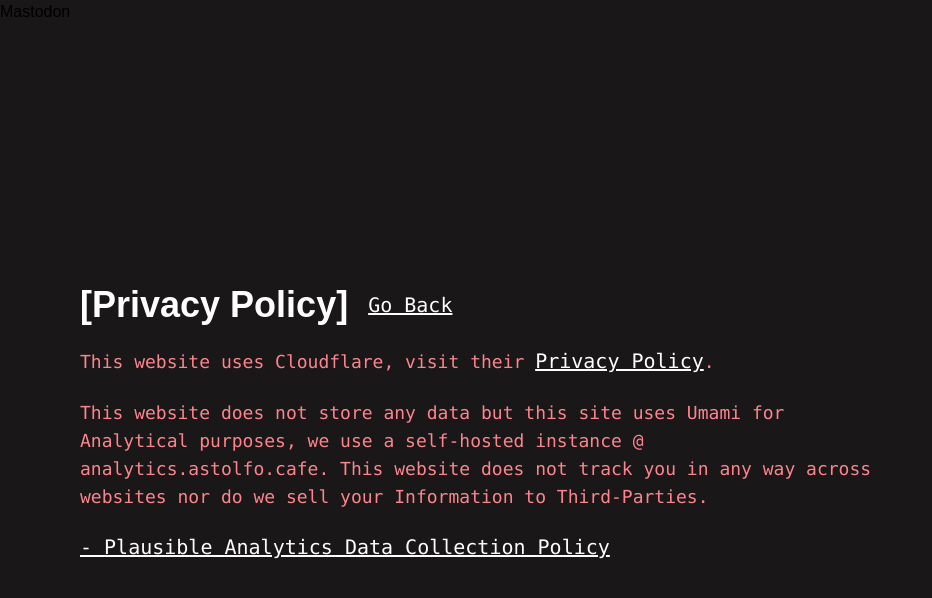
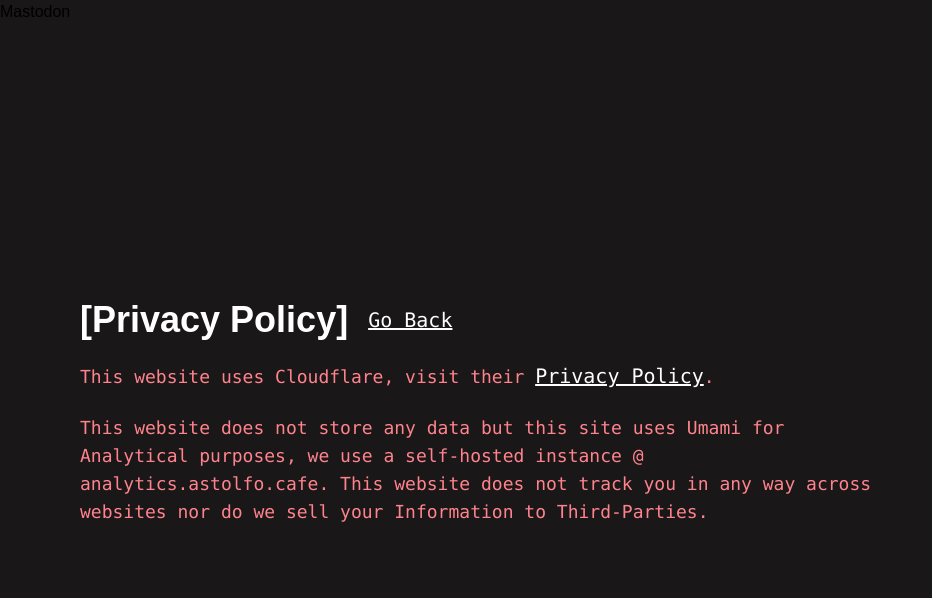
Before and after one commit to ArtieFuzzz/dev.astolfo.cafe, a SvelteKit app: page /privacy in a window 1280 px wide. Shown: the top 598 px of the page, without its empty margins (0-932 px from the left). Built offline with nearby package versions, Linux system fonts and the light colour scheme; a small style sheet from the web is missing.

Commit message:
chore: Remove link

```diff
--- a/src/routes/privacy/+page.svelte
+++ b/src/routes/privacy/+page.svelte
@@ -27,11 +27,6 @@
         purposes, we use a self-hosted instance @ analytics.astolfo.cafe. This website does not track you
         in any way across websites nor do we sell your Information to Third-Parties.
       </p>
-
-      <a
-        href="https://plausible.io/data-policy#first-thing-first-what-we-collect-and-what-we-use-it-for"
-        >- Plausible Analytics Data Collection Policy</a
-      >
     </div>
   </div>
 </div>
```
